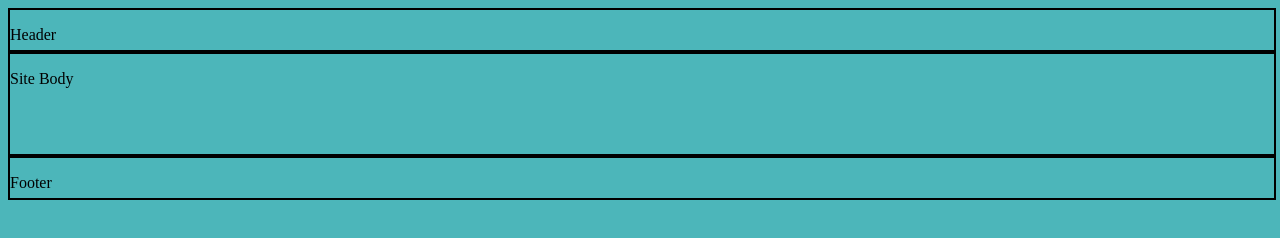
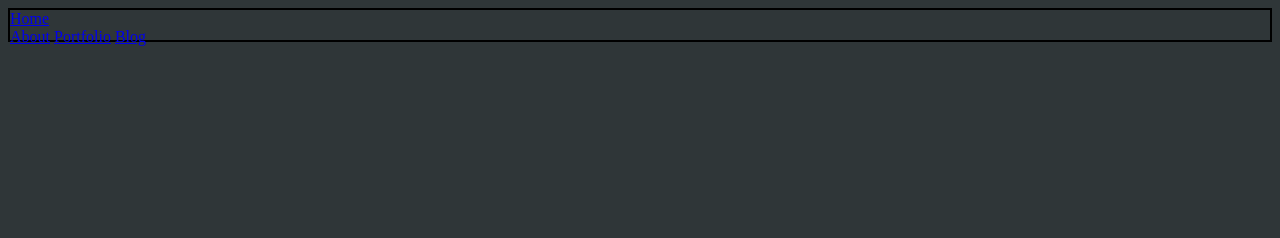
Before and after one commit to boydjc/DevSite, a plain HTML site: page index.html in a window 1280 px wide. Drawn offline with Linux system fonts and the light colour scheme.

Commit message:
latest update for website

```diff
--- a/index.html
+++ b/index.html
@@ -5,13 +5,21 @@
     </head>
     <body>
         <div id="header">
-	    <p>Header</p>
+	    <div id="homeLinkCont">
+	        <a href="index.html">Home</a>
+	    </div>
+	    <div id="otherLinkCont">
+	        <a href="about.html">About</a>
+	        <a href="portfolio.html">Portfolio</a>
+	        <a href="blog.html">Blog</a>
+	    </div>
 	</div>
+	<!--
 	<div id="siteBody">
 	    <p>Site Body</p>
 	</div>
 	<div id="footer">
 	    <p>Footer</p>
-	</div>
+	</div> -->
     </body>
 </html>
--- a/mainStyle.css
+++ b/mainStyle.css
@@ -1,20 +1,9 @@
 body {
-    background-color: #4cb6ba;
-}
-
-div {
-    border: 2px solid black;
-    width: 100%;
+    background-color: #2f3638;
 }
 
 #header {
-    height: 40px;
+    border: 2px solid black;
+    height: 30px;
+
 }
-
-#siteBody {
-    height: 100px;
-}
-
-#footer {
-    height: 40px;
-}
```
Also changed, not shown: githubProfile.jpg (added).
